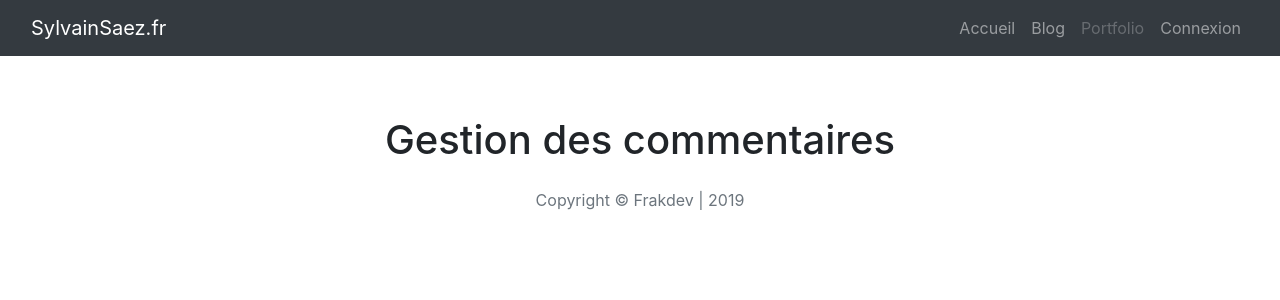
After one commit to captainfrak/Projet5, a PHP site: the page made by Views/validate.html.twig in a window 1280 px wide. The commit adds this page. Shown: the top 300 px of the page. Run offline with PHP 8.4, Linux system fonts and the light colour scheme; the template is opened without the code that fills it, so the values that code supplies are empty; some libraries are stand-ins or nearby versions.

Commit message:
Add view + logic to display /validation on the admin part of the site

```diff
--- a/System/Router.php
+++ b/System/Router.php
@@ -50,6 +50,9 @@ try {
     } else if (rtrim($path, '/') == "/modify") {
         $controller = new AdminController();
         $controller->modifyArticle();
+    } else if (rtrim($path, '/') == "/validation") {
+        $controller = new AdminController();
+        $controller->validateArticle();
     } else {
         $controller = new PageController();
         $controller->errorPage();
--- a/Views/admin.html.twig
+++ b/Views/admin.html.twig
@@ -67,7 +67,7 @@
             <br>
             <a href="/listarticle" class="btn btn-dark btn-block">Liste des articles</a>
             <a href="/postarticle" class="btn btn-dark btn-block">Publier un article</a>
-            <a href="postarticle.html" class="btn btn-dark btn-block">Validation commentaires</a>
+            <a href="/validation" class="btn btn-dark btn-block">Validation commentaires</a>
             <a href="postarticle.html" class="btn btn-dark btn-block disabled">Ajouter un projet</a>
             <a href="postarticle.html" class="btn btn-dark btn-block disabled">Modifier un projet</a>
 
--- /dev/null
+++ b/Views/validate.html.twig
@@ -0,0 +1,94 @@
+{% extends "index.html.twig" %}
+
+{% block title %}Validation des commentaires{% endblock %}
+
+{% block cssblock %}
+    <!-- Bootstrap core CSS -->
+    <link href="/Public/bootstrap/css/bootstrap.min.css" rel="stylesheet">
+
+    <!-- Custom styles for this template -->
+    <link href="/Public/fontawesome-free/css/all.min.css" rel="stylesheet" type="text/css">
+    <link rel="stylesheet" href="/Public/css/admin.css">
+
+{% endblock %}
+
+{% block navblock %}
+    <!-- Navigation -->
+    <nav class="navbar navbar-expand-lg navbar-dark bg-dark static-top">
+        <div class="container-fluid">
+            <a class="navbar-brand" href="/">SylvainSaez.fr</a>
+            <button class="navbar-toggler " type="button" data-toggle="collapse" data-target="#navbarResponsive"
+                    aria-controls="navbarResponsive" aria-expanded="false" aria-label="Toggle navigation">
+                Menu
+                <i class="fas fa-bars"></i>
+            </button>
+            <div class="collapse navbar-collapse" id="navbarResponsive">
+                <ul class="navbar-nav ml-auto">
+                    <li class="nav-item">
+                        <a class="nav-link" href="/">Accueil</a>
+                    </li>
+                    <li class="nav-item">
+                        <a class="nav-link" href="/blog">Blog</a>
+                    </li>
+                    <li class="nav-item">
+                        <a class="nav-link disabled" href="">Portfolio</a>
+                    </li>
+                    {% if user %}
+                        <li class="nav-item">
+                            <a class="nav-link" href="/admin">Administration</a>
+                        </li>
+                        <li class="nav-item">
+                            <a class="nav-link" href="/logout">Deconnexion</a>
+                        </li>
+                    {% else %}
+                        <li class="nav-item">
+                            <a class="nav-link" href="/login">Connexion</a>
+                        </li>
+                    {% endif %}
+                </ul>
+            </div>
+        </div>
+    </nav>
+{% endblock %}
+
+{% block header %}
+{% endblock %}
+
+{% block body %}
+    <div class="container">
+        <div class="row justify-content-center">
+            <h1 class="w-100 mb-4 text-center">Gestion des commentaires</h1>
+            <div class="row justify-content-center">
+                <div class="col">
+
+                    {% for comment in comments %}
+                        <div class="card text-center dark mb-3">
+                            <div class="card-header">
+                                Dans : {{ comment.postId }}
+                            </div>
+                            <div class="card-body">
+                                <h6 class="card-title">De : {{ comment.author }} || Le : {{ comment.dateCreation|date("m/d/Y") }} </h6>
+                                <p class="card-text">{{ comment.message }}</p>
+                            </div>
+                            <div class="card-footer">
+                                <a href="/validation?{{ comment.id }}"><button class="btn btn-success"><i class="fas fa-check"></i></button></a>
+                                <a href="/delete?{{ comment.id }}"><button class="btn btn-danger"><i class="fas fa-trash-alt"></i></button></a>
+                            </div>
+                        </div>
+                    {% endfor %}
+            </div>
+        </div>
+    </div>
+{% endblock %}
+
+{% block footer %}
+    <footer>
+        <div class="container">
+            <div class="row justify-content-center">
+                <div class="col-lg-8 col-md-10 mx-auto">
+                    <p class="text-center text-muted">Copyright &copy; Frakdev | 2019</p>
+                </div>
+            </div>
+        </div>
+    </footer>
+{% endblock %}
```
Also changed, not shown: Controllers/AdminController.php (+20 -1 lines).
